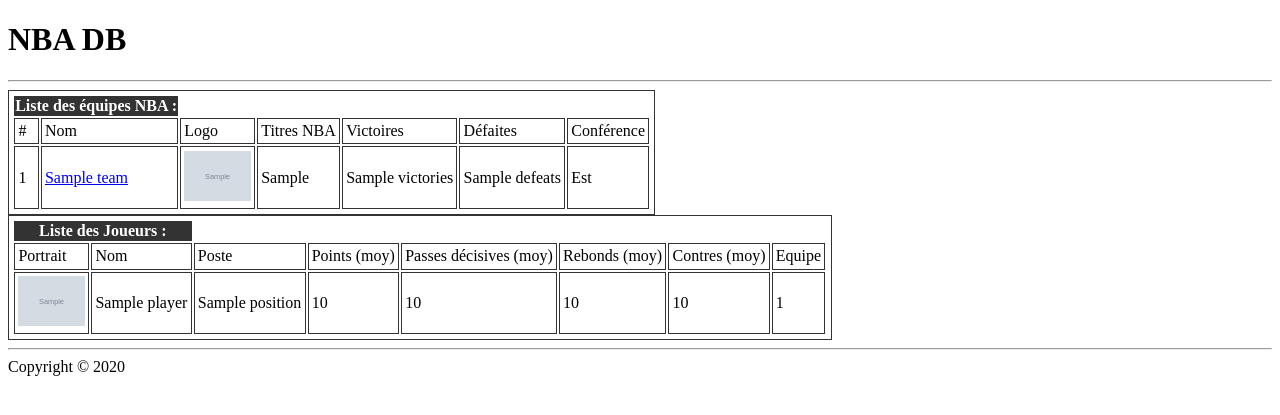
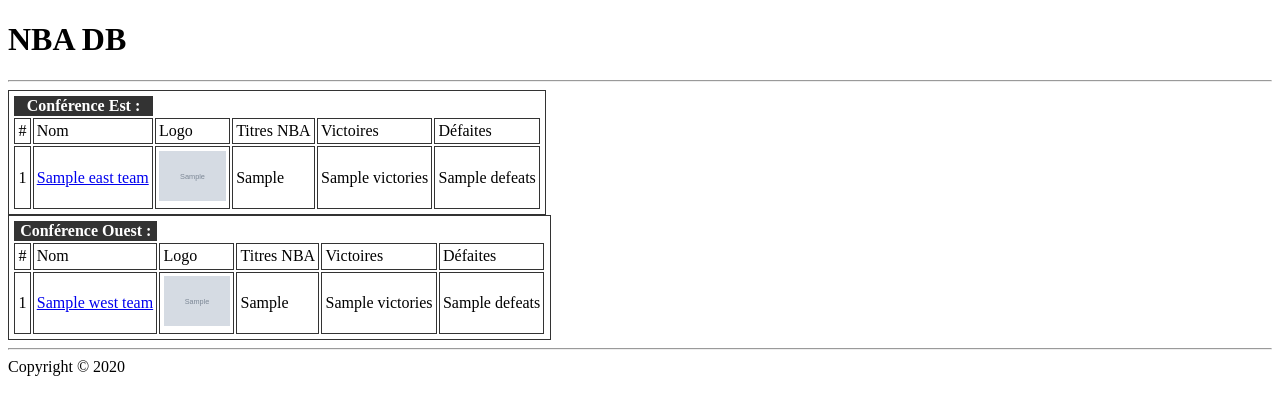
Before and after one commit to NicoExcalibur/NBA-db, a PHP site: template app/Views/home.tpl.php in a window 1280 px wide. Shown: the top 415 px of the page. Run offline with PHP 8.4, Linux system fonts and the light colour scheme; the template is opened without the code that fills it: most values are stand-ins (such as "Sample title", 1, 10 or a date in 2020); grey boxes marked "Sample" are stand-in pictures; some libraries are stand-ins or nearby versions.

Commit message:
homepage reforged & add player list page

```diff
--- a/app/Views/home.tpl.php
+++ b/app/Views/home.tpl.php
@@ -2,7 +2,7 @@
 <table>
     <thead>
         <tr>
-            <th colspan="2">Liste des équipes NBA :</th>
+            <th colspan="2">Conférence Est :</th>
         </tr>
     </thead>
     <tbody>
@@ -13,9 +13,8 @@
             <td>Titres NBA</td>
             <td>Victoires</td>
             <td>Défaites</td>
-            <td>Conférence</td>
         </tr>
-        <?php foreach ($viewData['teamList'] as $team) : ?>
+        <?php foreach ($viewData['eastTeamList'] as $team) : ?>
         <tr>
             <td><?= $team->getId(); ?></td>
             <td><a href="#"><?= $team->getName(); ?></a></td>
@@ -23,11 +22,6 @@
             <td><?= $team->getChampNbr(); ?></td>
             <td><?= $team->getVictories(); ?></td>
             <td><?= $team->getDefeats(); ?></td>
-            <td><?php if ($team->getConference() == 1) {
-                echo 'Ouest';
-            } else {
-                echo 'Est';
-            }; ?></td>
         </tr>
         <?php endforeach; ?>
     </tbody>
@@ -36,31 +30,26 @@
 <table>
     <thead>
         <tr>
-            <th colspan="2">Liste des Joueurs :</th>
+            <th colspan="2">Conférence Ouest :</th>
         </tr>
     </thead>
     <tbody>
         <tr>
-            <td>Portrait</td>
+            <td>#</td>
             <td>Nom</td>
-            <td>Poste</td>
-            <td>Points (moy)</td>
-            <td>Passes décisives (moy)</td>
-            <td>Rebonds (moy)</td>
-            <td>Contres (moy)</td>
-            <td>Equipe</td>
+            <td>Logo</td>
+            <td>Titres NBA</td>
+            <td>Victoires</td>
+            <td>Défaites</td>
         </tr>
-
-        <?php foreach ($viewData['playerList'] as $player) : ?>
+        <?php foreach ($viewData['westTeamList'] as $team) : ?>
         <tr>
-            <td><img src="<?= $player->getPhoto(); ?>" alt="Portrait de <?= $player->getName(); ?>"></td>
-            <td><?= $player->getName(); ?></td>
-            <td><?= $player->getPosition(); ?></td>
-            <td><?= $player->getPointsAvg(); ?></td>
-            <td><?= $player->getAssistsAvg(); ?></td>
-            <td><?= $player->getReboundsAvg(); ?></td>
-            <td><?= $player->getBlocksAvg(); ?></td>
-            <td><?= $player->getTeamId(); ?></td>
+            <td><?= $team->getId(); ?></td>
+            <td><a href="#"><?= $team->getName(); ?></a></td>
+            <td><img src="<?= $team->getLogo(); ?>" alt="Logo de <?= $team->getName(); ?>"></td>
+            <td><?= $team->getChampNbr(); ?></td>
+            <td><?= $team->getVictories(); ?></td>
+            <td><?= $team->getDefeats(); ?></td>
         </tr>
         <?php endforeach; ?>
     </tbody>
```
Also changed, not shown: app/Controllers/MainController.php (+6 -8 lines), app/Controllers/PlayerController.php (added, +19 -0 lines), app/Models/Team.php (+32 -0 lines), app/Views/players.tpl.php (added, +33 -0 lines), public/index.php (+13 -9 lines).
